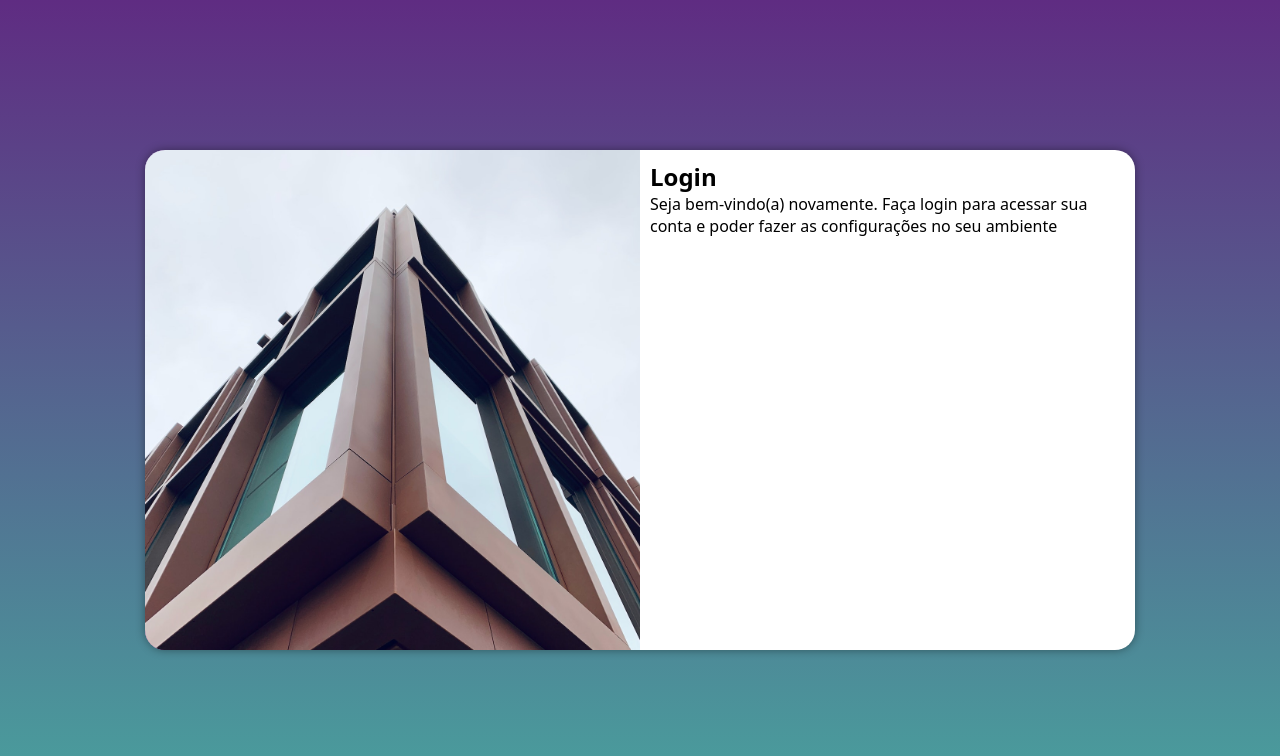
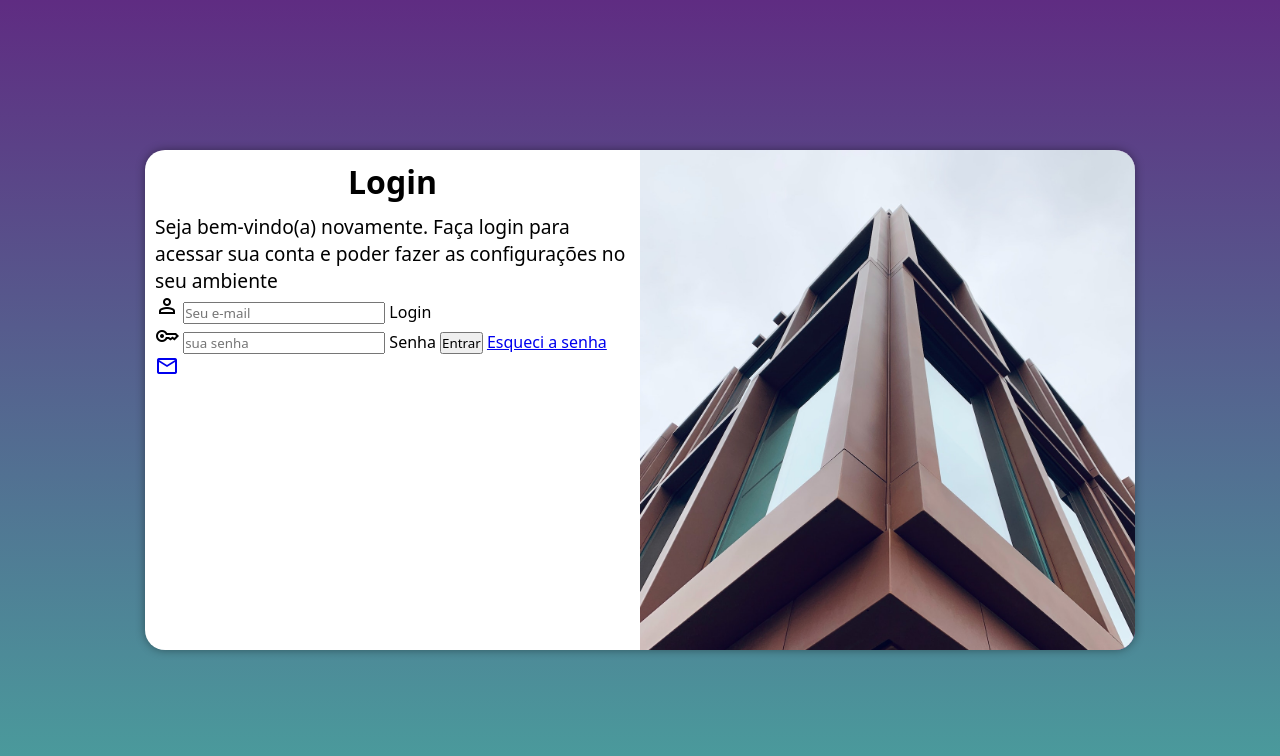
Before and after one commit to yukiomiyashiro/projeto-login, a plain HTML site: page index.html in a window 1280 px wide. Drawn offline with nearby package versions, Linux system fonts and the light colour scheme.

Commit message:
adicionei o formulario

```diff
--- a/estilos/media-query.css
+++ b/estilos/media-query.css
@@ -33,13 +33,21 @@
     }
 
     #login > #imagem {
-        float: left;
+        float: right;
         width: 50%;
         height: 100%;
     }
 
     #login > #formulario {
-        float: right;
+        float: left;
         width: 50%;
     }
+
+    #formulario > h1 {
+        font-size: 2em;
+    }
+
+    #formulario > p {
+        font-size: 1.2em;
+    }
 }
--- a/estilos/style.css
+++ b/estilos/style.css
@@ -32,7 +32,7 @@ main {
     overflow: hidden;
 
     background-color: white;
-    width: 250px;
+    width: 270px;
     height: 500px;
     border-radius: 20px;
     box-shadow: 0px 0px 10px rgba(0, 0, 0, 0.397);
@@ -52,3 +52,12 @@ section#login > div#formulario {
     display: block;
     padding: 10px;
 }
+
+#formulario > h1 {
+    text-align: center;
+    margin-bottom: 10px;
+}
+
+#formulario > p {
+    font-size: 0.8em;
+}
--- a/index.html
+++ b/index.html
@@ -7,6 +7,7 @@
     <title>Login</title>
     <link rel="stylesheet" href="estilos/style.css">
     <link rel="stylesheet" href="estilos/media-query.css">
+    <link href="https://fonts.googleapis.com/css2?family=Material+Symbols+Outlined" rel="stylesheet" />
 </head>
 <body>
     <main>
@@ -17,8 +18,21 @@
             <div id="formulario">
                 <h1>Login</h1>
                 <p>Seja bem-vindo(a) novamente. Faça login para acessar sua conta e poder fazer as configurações no seu ambiente</p>
-                <form action="login.php" method="post">
-
+                <form action="login.php" method="post" autocomplete="on">
+                    <div class="campo">
+                        <span class="material-symbols-outlined">person</span>
+                        <input type="email" name="login" id="ilogin" placeholder="Seu e-mail" autocomplete="email" required maxlength="30">
+                        <label for="ilogin">Login</label>
+                    </div>
+                    <div class="campo">
+                        <span class="material-symbols-outlined">key</span>
+                        <input type="password" name="senha" id="senha" placeholder="sua senha" autocomplete="current-password" required minlength="8" maxlength="20">
+                        <label for="isenha">Senha</label>
+                        <input type="submit" value="Entrar">
+                        <a href="esqueci.html">
+                            Esqueci a senha <i class="material-symbols-outlined">mail</i>
+                        </a>
+                    </div>
                 </form>
             </div>
         </section>
```
